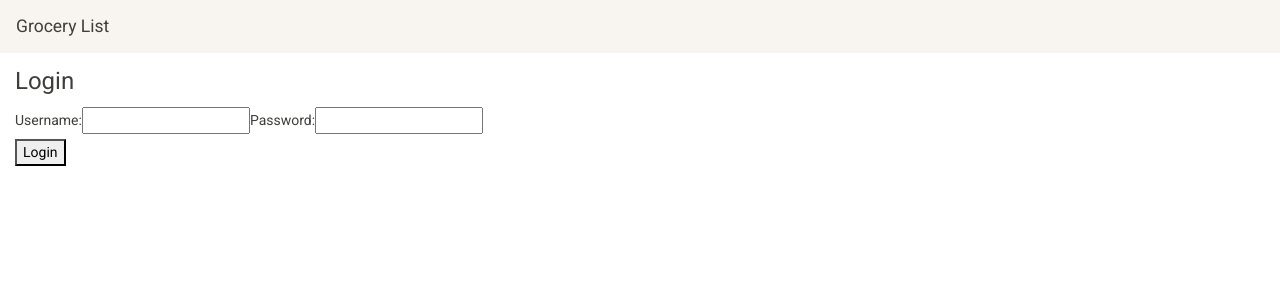
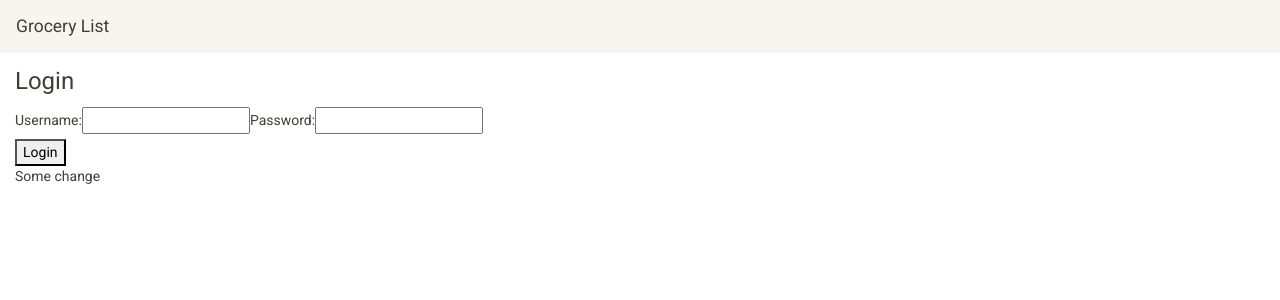
Before and after one commit to zmad5306/gl-ui, an Angular app: page /login in a window 1280 px wide. Shown: the top 300 px of the page. Built offline with nearby package versions, Linux system fonts and the light colour scheme.

Commit message:
made some change

```diff
--- a/src/app/login/login.component.html
+++ b/src/app/login/login.component.html
@@ -21,3 +21,4 @@
   </fieldset>
   <button type="submit">Login</button>
 </form>
+<p>Some change</p>
```
